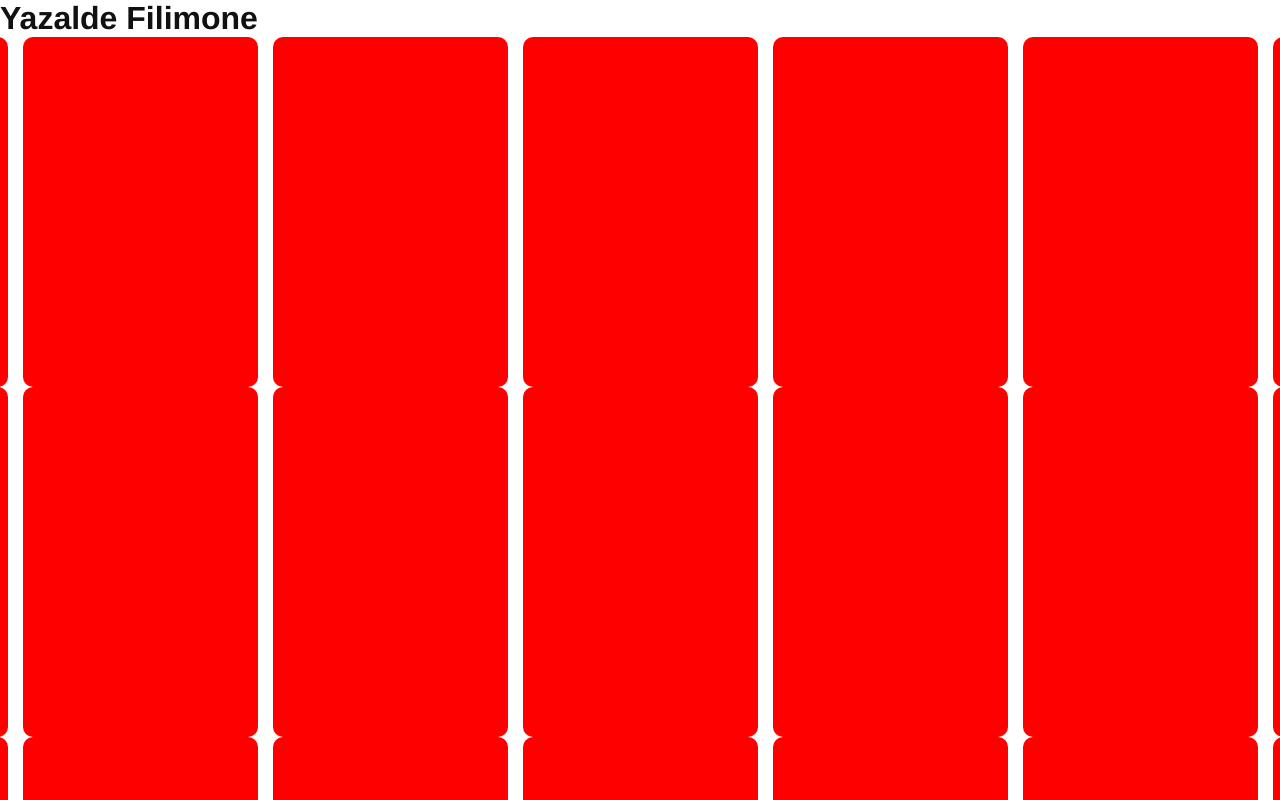
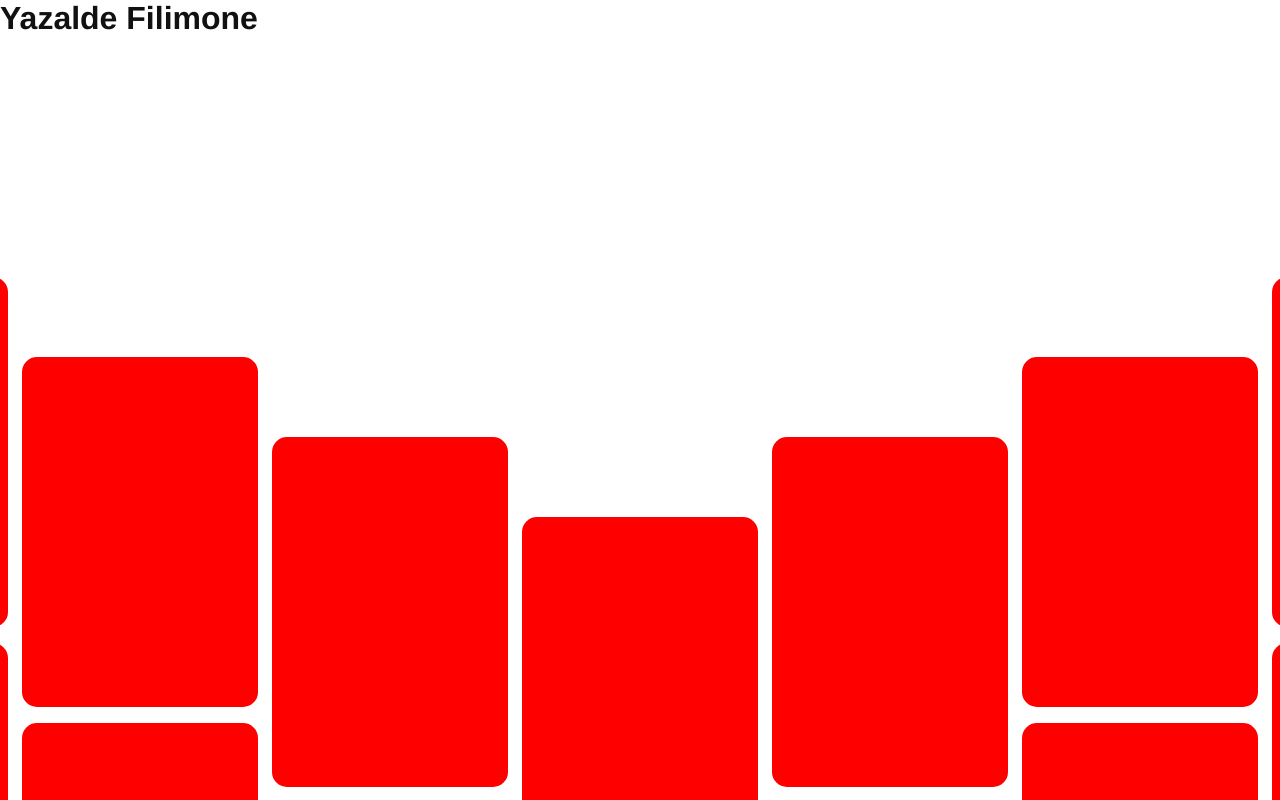
Before and after one commit to yazaldefilimone/clone-pinterest-web, a React (Create React App) app: page / in a window 1280 px wide. Shown: the top 800 px of the page. Built offline with nearby package versions, Linux system fonts and the light colour scheme; the HTML template or start-up script is replaced by a standard one.

Commit message:
style:create style of elements

```diff
--- a/src/components/Home/styles.ts
+++ b/src/components/Home/styles.ts
@@ -15,11 +15,35 @@ export const Column = styled.div`
   justify-content: center;
   align-items: center;
   flex-direction: column;
+  &:nth-child(1) {
+    margin-top: 0px;
+  }
+  &:nth-child(2) {
+    margin-top: 160px;
+  }
+  &:nth-child(3) {
+    margin-top: 320px;
+  }
+  &:nth-child(4) {
+    margin-top: 480px;
+  }
+  &:nth-child(5) {
+    margin-top: 320px;
+  }
+  &:nth-child(6) {
+    margin-top: 160px;
+  }
+  &:nth-child(7) {
+    margin-top: 0px;
+  }
 `;
 
 export const Element = styled.div`
   background-color: red;
-  width: 235px;
+  width: 236px;
   height: 350px;
-  border-radius: 10px;
+  border-radius: 15px;
+  &:not(:first-child) {
+    margin-top: 16px;
+  }
 `;
```
